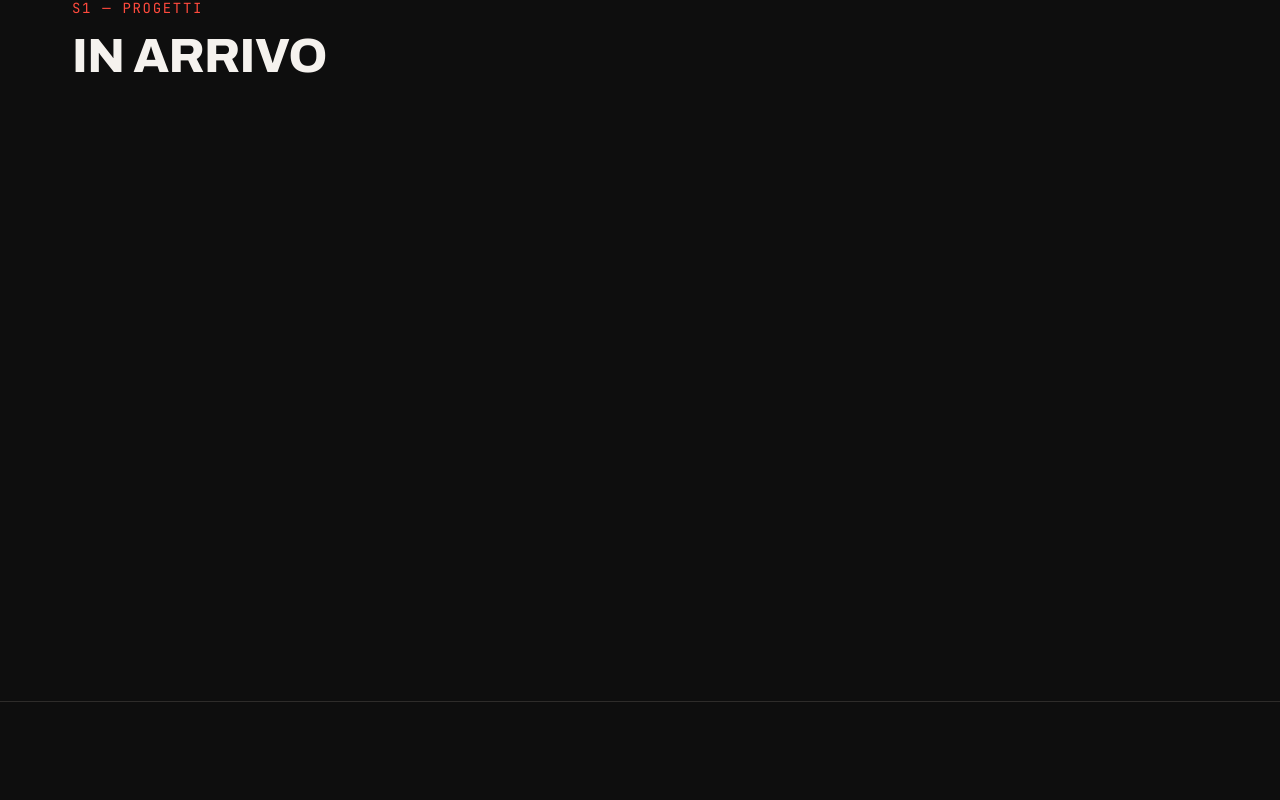
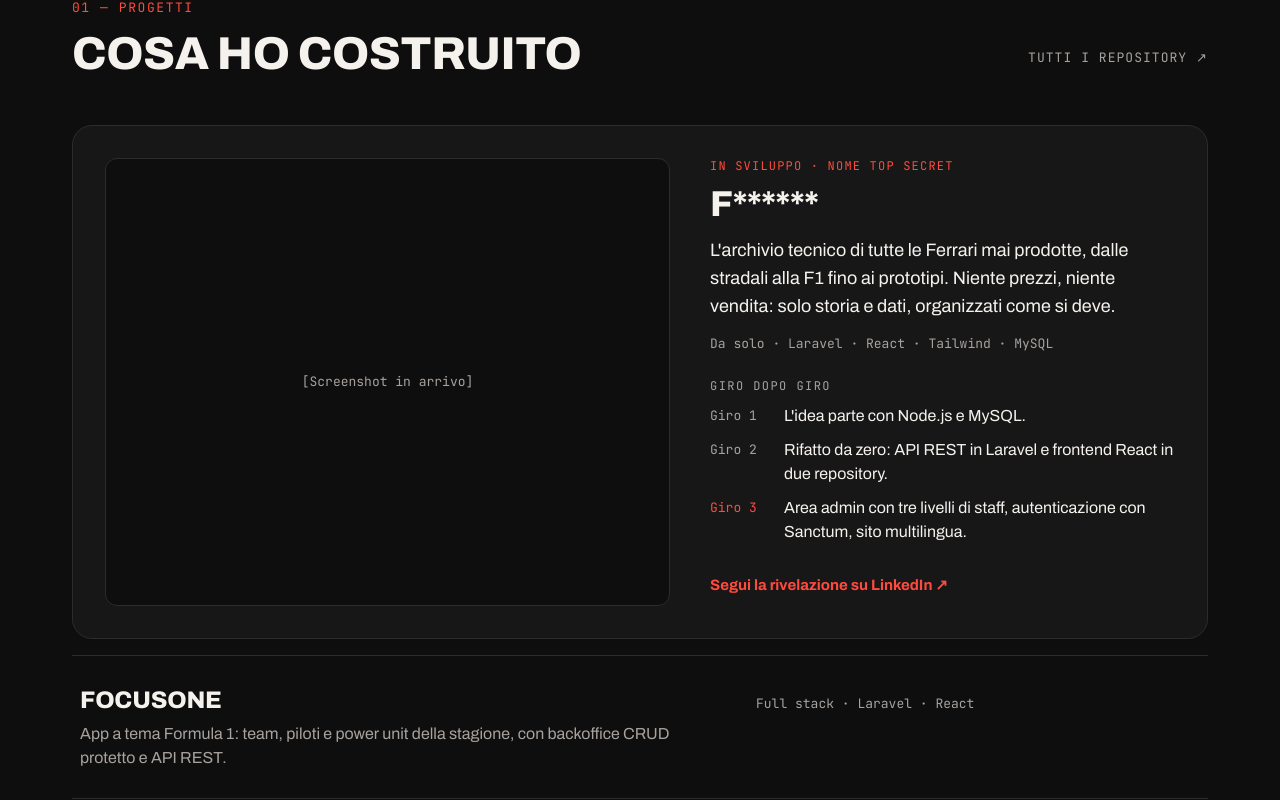
Before and after one commit to matteolepera/portfolio, a React (Vite) app: page / in a window 1280 px wide. Shown: the part 1256-2056 px from the top of the page. Built offline with nearby package versions, Linux system fonts and the light colour scheme; no server answers; a web font is replaced by a local one.

Commit message:
feat: sezione progetti con progetto in evidenza e lista

```diff
--- /dev/null
+++ b/src/components/home/ProjectRow.jsx
@@ -0,0 +1,41 @@
+export default function ProjectRow({ project }) {
+  const hasLinks = project.demoUrl || project.codeUrl;
+
+  return (
+    <article className="flex flex-wrap items-baseline gap-x-8 gap-y-3 border-b border-line px-2 py-7">
+      <div className="min-w-0 flex-[1_1_400px]">
+        <h3 className="display-title text-2xl">{project.name}</h3>
+        <p className="mt-1.5 text-muted">{project.description}</p>
+      </div>
+
+      <p className="min-w-0 flex-[1_1_200px] font-mono text-[13px] text-muted">
+        {[project.role, ...project.stack].join(" · ")}
+      </p>
+
+      {hasLinks && (
+        <div className="flex shrink-0 gap-5 text-[15px] font-bold">
+          {project.demoUrl && (
+            <a
+              href={project.demoUrl}
+              target="_blank"
+              rel="noreferrer"
+              className="py-2.5"
+            >
+              Demo ↗
+            </a>
+          )}
+          {project.codeUrl && (
+            <a
+              href={project.codeUrl}
+              target="_blank"
+              rel="noreferrer"
+              className="py-2.5"
+            >
+              Codice ↗
+            </a>
+          )}
+        </div>
+      )}
+    </article>
+  );
+}
--- /dev/null
+++ b/src/components/home/Projects.jsx
@@ -0,0 +1,37 @@
+import { profile } from "../../content/profile";
+import { featuredProject, projects } from "../../content/projects";
+import SectionHeading from "../ui/SectionHeading";
+import FeaturedProject from "./FeaturedProject";
+import ProjectRow from "./ProjectRow";
+
+export default function Projects() {
+  return (
+    <section id="progetti" className="scroll-mt-[88px] border-t border-line">
+      <div className="mx-auto max-w-[1200px] px-5 py-16 md:px-8 md:py-20 lg:py-24">
+        <SectionHeading
+          index="01"
+          kicker="Progetti"
+          title="Cosa ho costruito"
+          action={
+            <a
+              href={profile.links.github}
+              target="_blank"
+              rel="noreferrer"
+              className="py-2.5 font-mono text-[13px] tracking-[0.08em] text-muted uppercase"
+            >
+              Tutti i repository ↗
+            </a>
+          }
+        />
+
+        <FeaturedProject project={featuredProject} />
+
+        <div className="mt-4 border-t border-line">
+          {projects.map((project) => (
+            <ProjectRow key={project.id} project={project} />
+          ))}
+        </div>
+      </div>
+    </section>
+  );
+}
--- a/src/pages/Home.jsx
+++ b/src/pages/Home.jsx
@@ -1,5 +1,6 @@
 import { Helmet } from "react-helmet-async";
 import { sectors } from "../content/sectors";
+import Projects from "../components/home/Projects";
 import Hero from "../components/home/Hero";
 
 export default function Home() {
@@ -17,7 +18,11 @@
 
       <Hero />
 
-      {sectors.map((sector) => (
+      <Projects />
+
+      {sectors
+        .filter((sector) => sector.id !== "progetti")
+        .map((sector) => (
           <section
             key={sector.id}
             id={sector.id}
```
Lines whose indentation alone changed are shown as unchanged.
